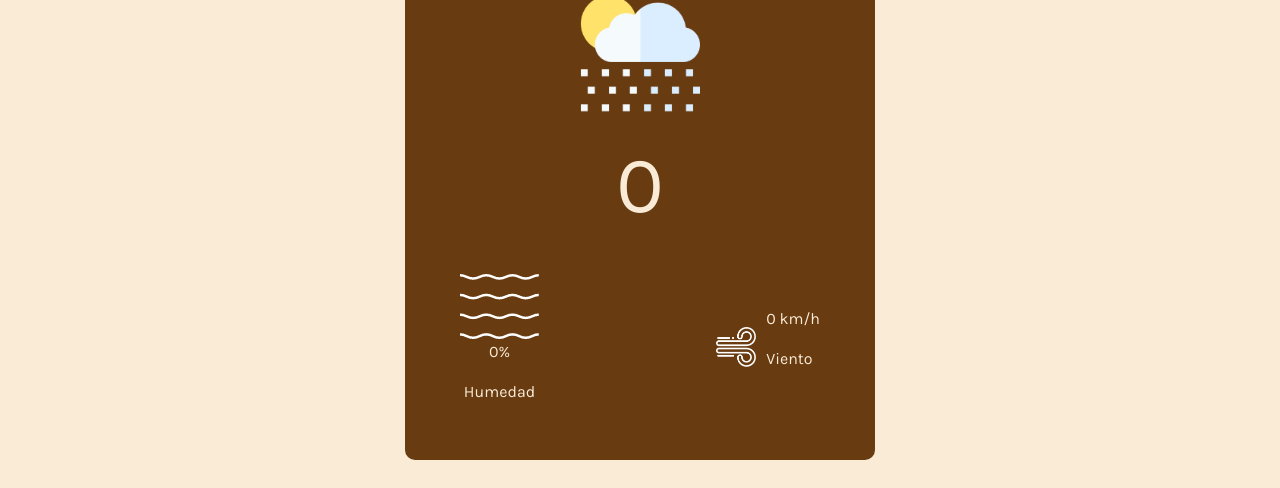
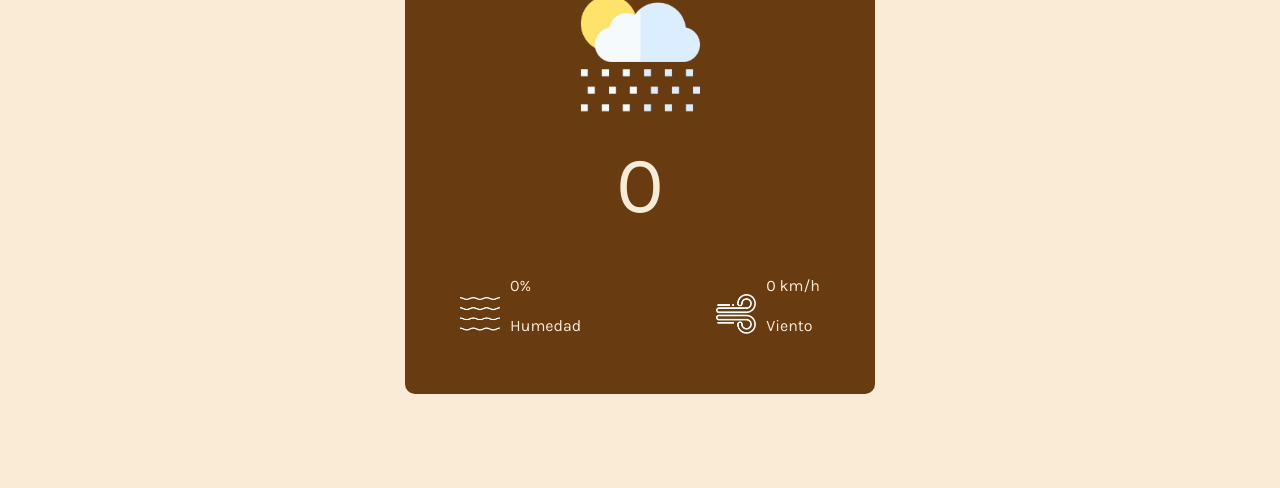
Before and after one commit to Rustyy02/Proyecto-Semestral, a plain HTML site: page index.html in a window 1280 px wide. Shown: the part 828-1316 px from the top of the page. Drawn offline with nearby package versions, Linux system fonts and the light colour scheme.

Commit message:
Ajuste icono api

```diff
--- a/index.html
+++ b/index.html
@@ -110,7 +110,7 @@
         <h1 class="temperatura">0</h1>
         <h2 class="ciudad"></h2>
         <div class="detalles">
-          <div class="columna">
+          <div class="columna-api">
             <img src="media/humidity.png">
             <div>
               <p class="humedad">0%</p>
```
